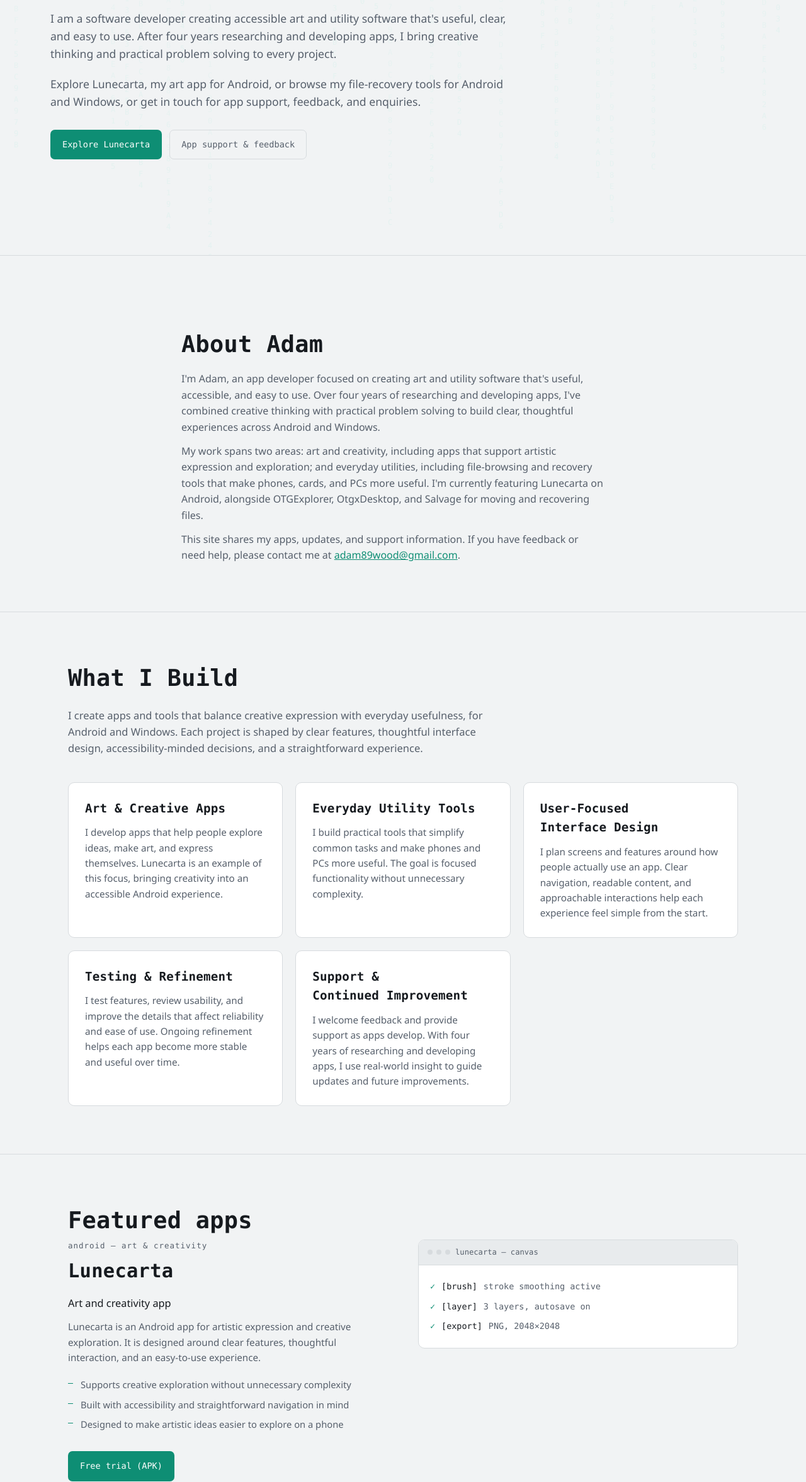
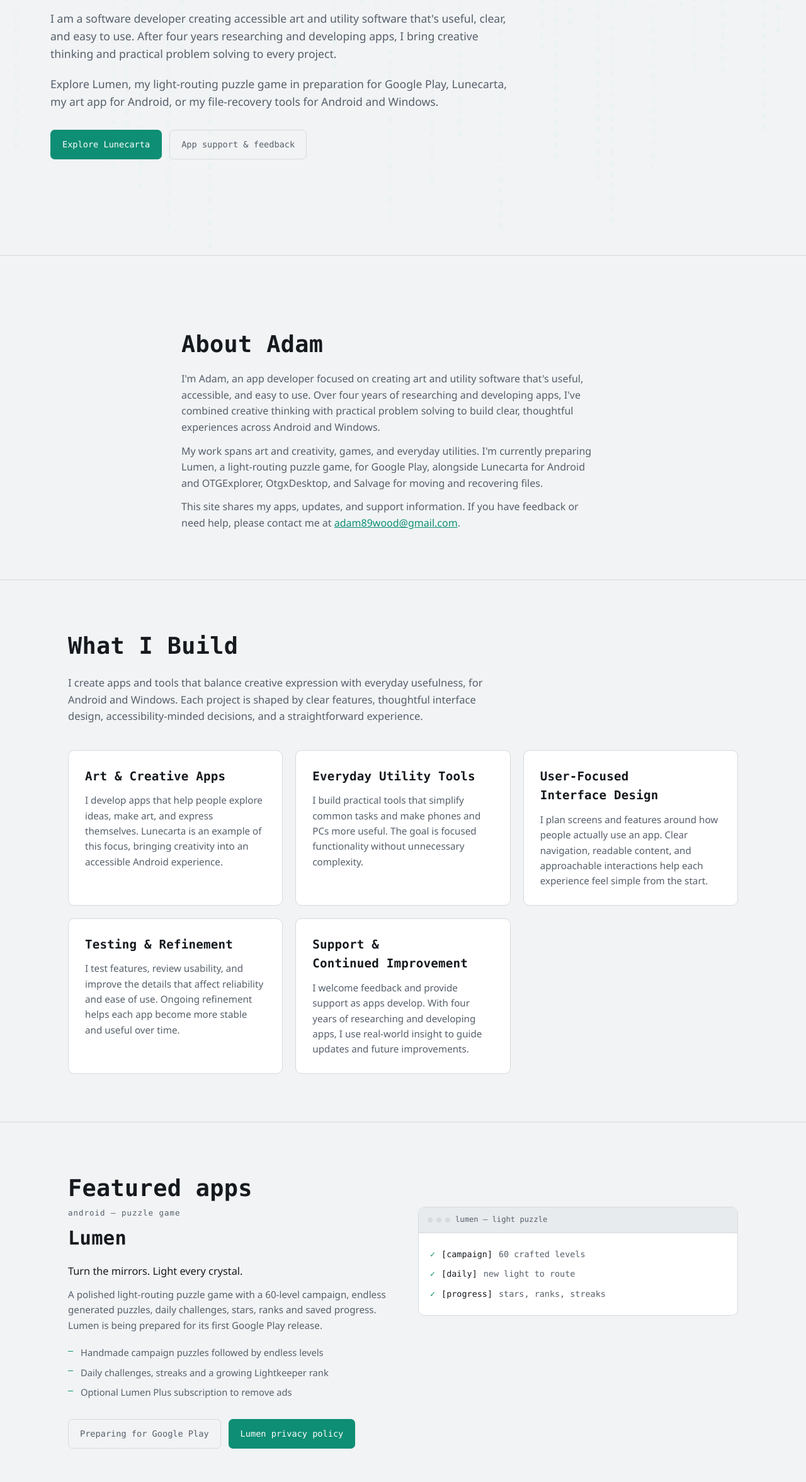
Before and after one commit to adam89wood-boop/KEMIZTECH, a plain HTML site: page docs/index.html in a window 1280 px wide. Shown: the part 386-2739 px from the top of the page at 63% size. Drawn offline with Linux system fonts and the light colour scheme; animation ran at ten frames a second.

Commit message:
Add Lumen privacy and app listing

```diff
--- a/docs/index.html
+++ b/docs/index.html
@@ -4,7 +4,7 @@
 <meta charset="UTF-8">
 <meta name="viewport" content="width=device-width, initial-scale=1.0">
 <title>Home | KEMIZTECH | Apps &amp; Creative Tools</title>
-<meta name="description" content="Thoughtful apps and tools for creativity and everyday life — Lunecarta, OTGExplorer, and Salvage, built by Adam Wood.">
+<meta name="description" content="Thoughtful apps and tools for creativity and everyday life — Lumen, Lunecarta, OTGExplorer, and Salvage, built by Adam Wood.">
 <link rel="stylesheet" href="assets.css">
 <script async src="https://pagead2.googlesyndication.com/pagead/js/adsbygoogle.js?client=ca-pub-3918202059564315"
      crossorigin="anonymous"></script>
@@ -30,7 +30,7 @@
     <p class="eyebrow">// apps &amp; creative tools</p>
     <h1>Thoughtful apps and tools<br><span class="hl">for creativity and everyday life.</span></h1>
     <p class="lede">I am a software developer creating accessible art and utility software that's useful, clear, and easy to use. After four years researching and developing apps, I bring creative thinking and practical problem solving to every project.</p>
-    <p class="lede">Explore Lunecarta, my art app for Android, or browse my file-recovery tools for Android and Windows, or get in touch for app support, feedback, and enquiries.</p>
+    <p class="lede">Explore Lumen, my light-routing puzzle game in preparation for Google Play, Lunecarta, my art app for Android, or my file-recovery tools for Android and Windows.</p>
     <div class="cta-row">
       <a class="btn btn-primary" href="https://drive.google.com/file/d/1LYtLt96CINgk6Vi8tUYysD5O2vnncupz/view?usp=drive_link">Explore Lunecarta</a>
       <a class="btn btn-ghost" href="#support">App support &amp; feedback</a>
@@ -42,7 +42,7 @@
   <div class="wrap prose">
     <h2 class="section-title">About Adam</h2>
     <p>I'm Adam, an app developer focused on creating art and utility software that's useful, accessible, and easy to use. Over four years of researching and developing apps, I've combined creative thinking with practical problem solving to build clear, thoughtful experiences across Android and Windows.</p>
-    <p>My work spans two areas: art and creativity, including apps that support artistic expression and exploration; and everyday utilities, including file-browsing and recovery tools that make phones, cards, and PCs more useful. I'm currently featuring Lunecarta on Android, alongside OTGExplorer, OtgxDesktop, and Salvage for moving and recovering files.</p>
+    <p>My work spans art and creativity, games, and everyday utilities. I'm currently preparing Lumen, a light-routing puzzle game, for Google Play, alongside Lunecarta for Android and OTGExplorer, OtgxDesktop, and Salvage for moving and recovering files.</p>
     <p>This site shares my apps, updates, and support information. If you have feedback or need help, please contact me at <a href="mailto:adam89wood@gmail.com">adam89wood@gmail.com</a>.</p>
   </div>
 </section>
@@ -79,6 +79,34 @@
 <section id="featured-apps">
   <div class="wrap">
     <h2 class="section-title">Featured apps</h2>
+
+    <div class="app">
+      <div class="app-grid">
+        <div>
+          <p class="eyebrow">android — puzzle game</p>
+          <h3 class="app-name">Lumen</h3>
+          <p class="tagline">Turn the mirrors. Light every crystal.</p>
+          <p class="desc">A polished light-routing puzzle game with a 60-level campaign, endless generated puzzles, daily challenges, stars, ranks and saved progress. Lumen is being prepared for its first Google Play release.</p>
+          <ul class="feature-list">
+            <li>Handmade campaign puzzles followed by endless levels</li>
+            <li>Daily challenges, streaks and a growing Lightkeeper rank</li>
+            <li>Optional Lumen Plus subscription to remove ads</li>
+          </ul>
+          <div class="cta-row">
+            <span class="btn btn-ghost" aria-disabled="true">Preparing for Google Play</span>
+            <a class="btn btn-primary" href="/privacy-policy.html#lumen">Lumen privacy policy</a>
+          </div>
+        </div>
+        <div class="panel">
+          <div class="panel-head"><div class="dots"><span></span><span></span><span></span></div>lumen — light puzzle</div>
+          <div class="panel-body">
+            <div class="scan-line"><span class="ok">✓</span><span class="cmd">[campaign]</span><span>60 crafted levels</span></div>
+            <div class="scan-line"><span class="ok">✓</span><span class="cmd">[daily]</span><span>new light to route</span></div>
+            <div class="scan-line"><span class="ok">✓</span><span class="cmd">[progress]</span><span>stars, ranks, streaks</span></div>
+          </div>
+        </div>
+      </div>
+    </div>
 
     <div class="app">
       <div class="app-grid">
```
Also changed, not shown: docs/privacy-policy.html (+16 -11 lines).
